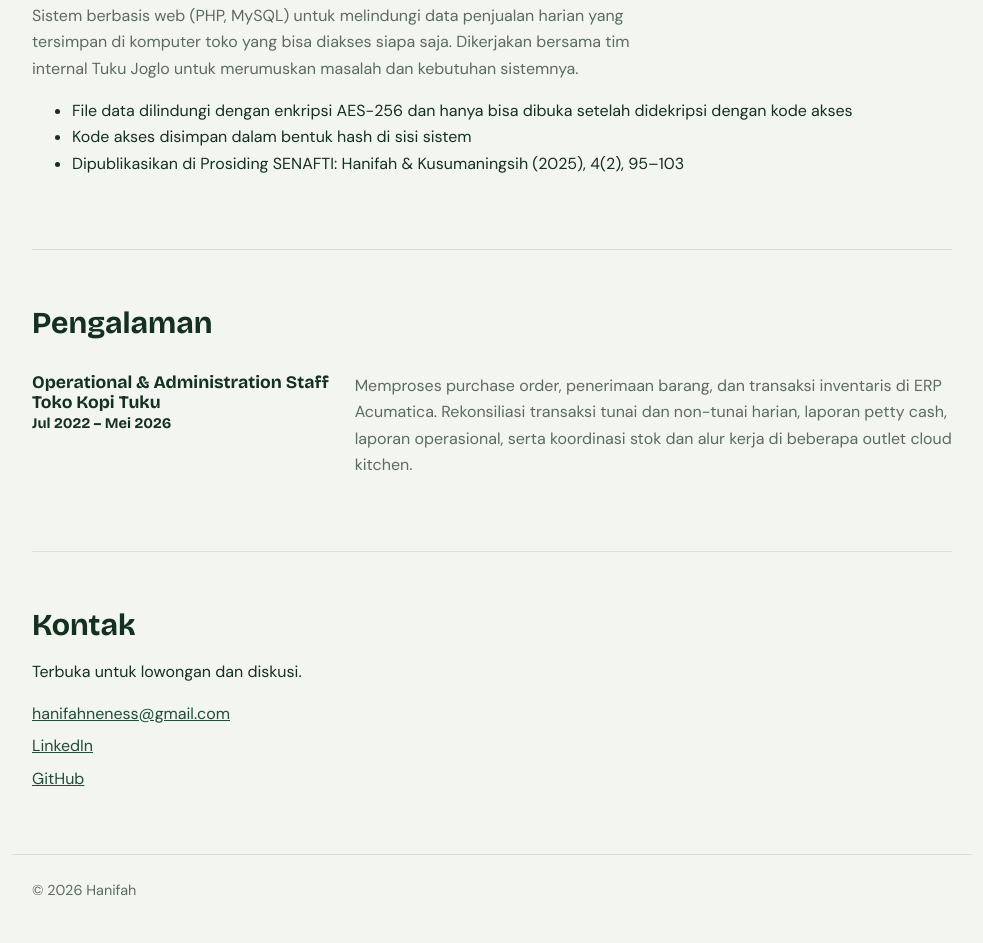
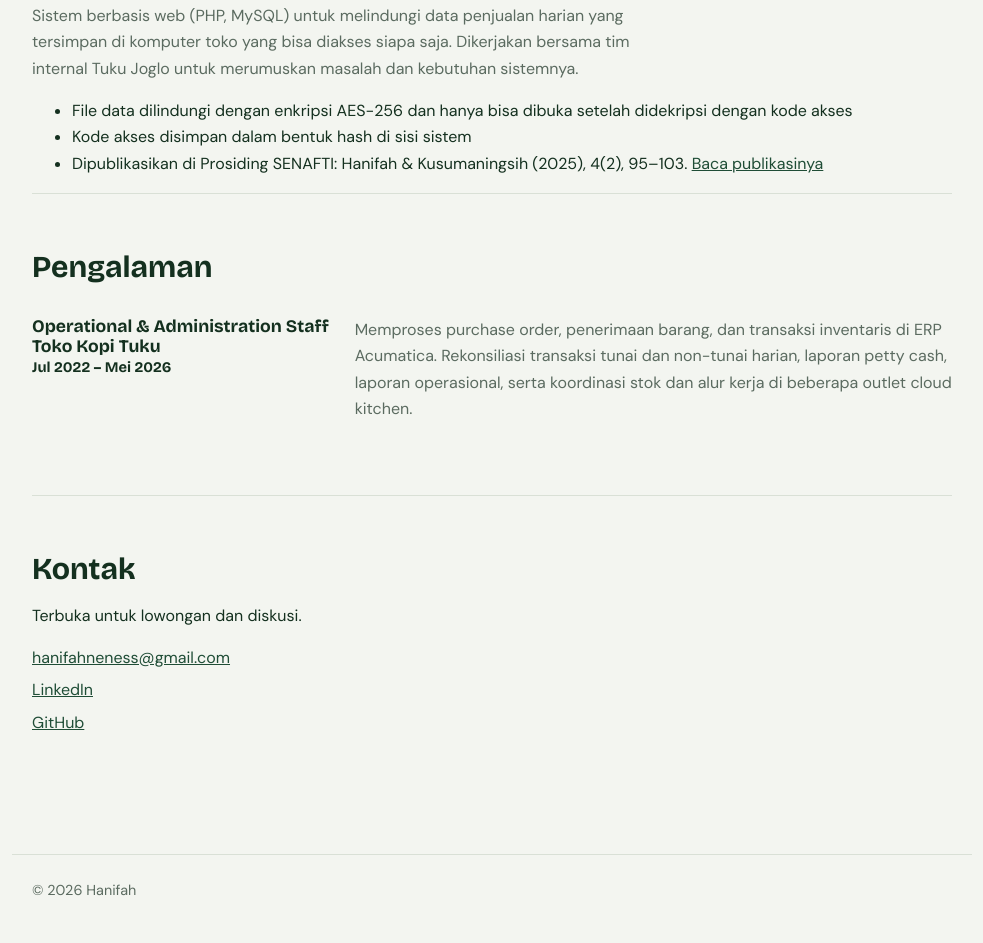
Before and after one commit to Hanifahgithub3/Portfolio-stockflow, a plain HTML site: page index.html in a window 1280 px wide. Shown: the part 1899-2842 px from the top of the page, without its empty margins (148-1131 px from the left). Drawn offline with nearby package versions, Linux system fonts and the light colour scheme.

Commit message:
Add SENAFTI publication link

```diff
--- a/index.html
+++ b/index.html
@@ -113,9 +113,8 @@
   <ul>
     <li>File data dilindungi dengan enkripsi AES-256 dan hanya bisa dibuka setelah didekripsi dengan kode akses</li>
     <li>Kode akses disimpan dalam bentuk hash di sisi sistem</li>
-    <li>Dipublikasikan di Prosiding SENAFTI: Hanifah &amp; Kusumaningsih (2025), 4(2), 95–103</li>
+    <li>Dipublikasikan di Prosiding SENAFTI: Hanifah &amp; Kusumaningsih (2025), 4(2), 95–103. <a href="https://senafti.budiluhur.ac.id/senafti/article/view/1774" target="_blank" rel="noopener">Baca publikasinya</a></li>
   </ul>
-</section>
 
   <section id="pengalaman">
   <h2>Pengalaman</h2>
```
